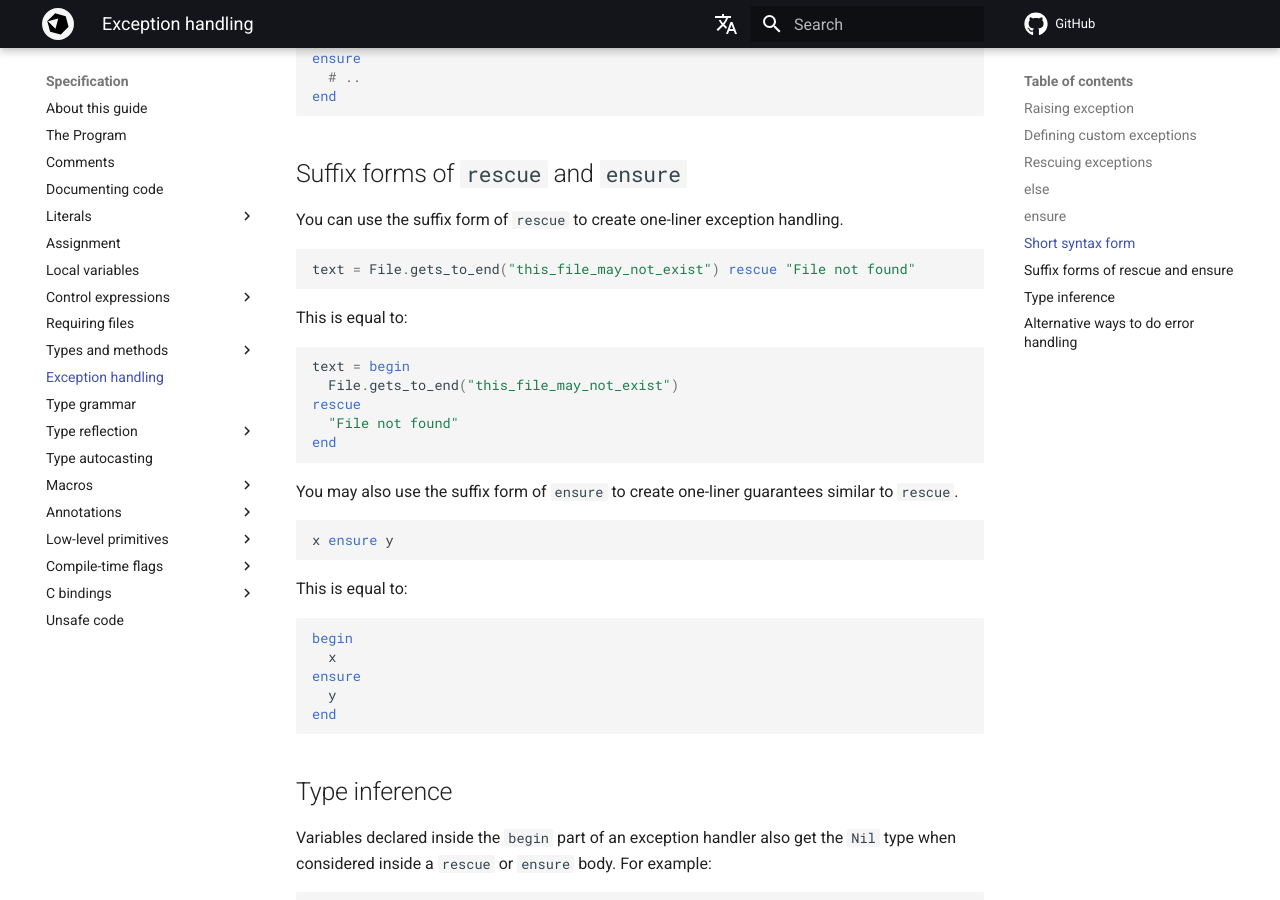
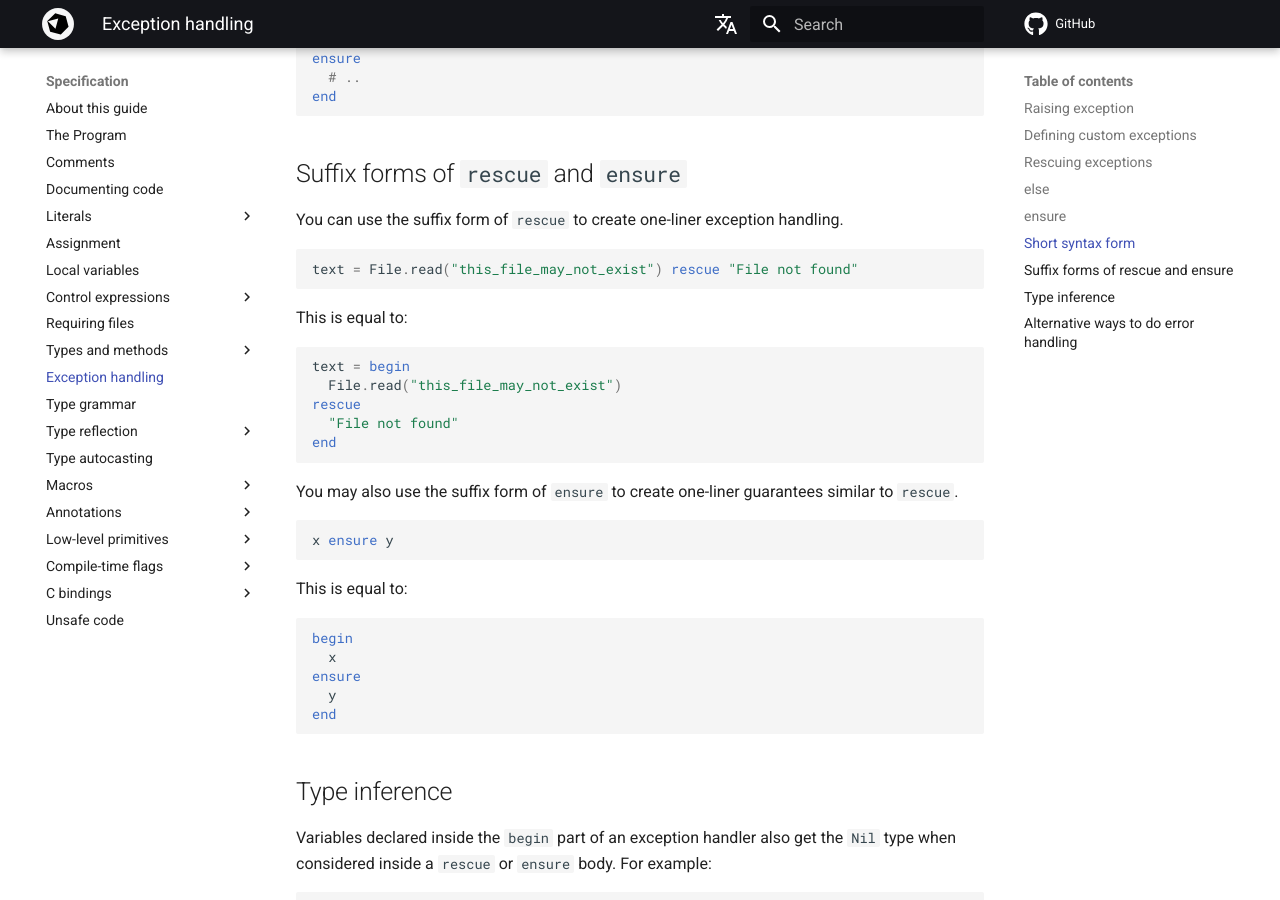
Before and after one commit to crystal-lang/crystal-book, an MkDocs documentation site: the page built from docs/syntax_and_semantics/exception_handling.md, in a window 1280 px wide and 900 px high, scrolled down 4168 px. Built offline with MkDocs 1.6.1 and Material for MkDocs 9.7.7, drawn with Linux system fonts in a browser that asks for light colours; nearby versions of some CDN libraries; library files that are not in the unit come from our copies; comment, search, counter and statistics services are not loaded; the version menu is left out.

Commit message:
Fix actual typo :<

````diff
--- a/docs/syntax_and_semantics/exception_handling.md
+++ b/docs/syntax_and_semantics/exception_handling.md
@@ -212,14 +212,14 @@ end
 You can use the suffix form of `rescue` to create one-liner exception handling.
 
 ```crystal
-text = File.gets_to_end("this_file_may_not_exist") rescue "File not found"
+text = File.read("this_file_may_not_exist") rescue "File not found"
 ```
 
 This is equal to:
 
 ```crystal
 text = begin
-  File.gets_to_end("this_file_may_not_exist")
+  File.read("this_file_may_not_exist")
 rescue
   "File not found"
 end
````
